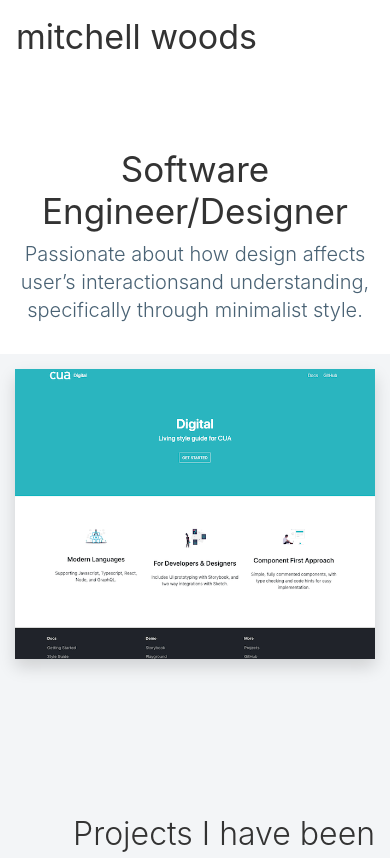
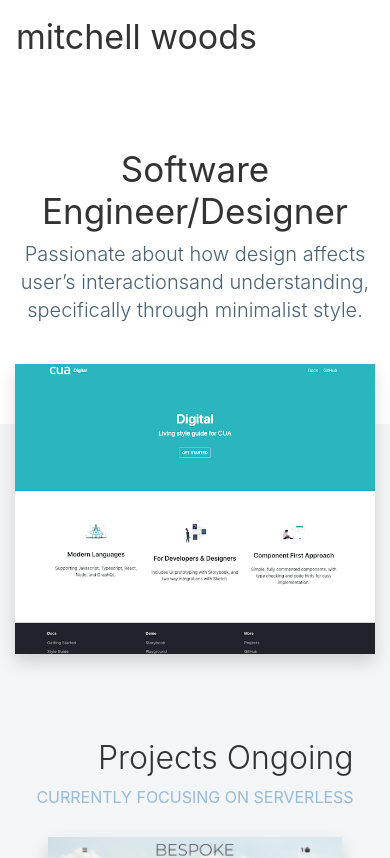
Before and after one commit to mmwoods/Portfolio, a React (Create React App) app: page / in a window 390 px wide. Shown: the top 858 px of the page. Built offline with nearby package versions, Linux system fonts and the light colour scheme.

Commit message:
fix: mobile overlap issue

```diff
--- a/src/components/home/introduction/introduction.module.css
+++ b/src/components/home/introduction/introduction.module.css
@@ -4,17 +4,17 @@
 }
 
 .background {
-  margin-top: 30px;
+  margin-top: 100px;
   background: #f3f5f7;
 }
 
 .imageWrapper {
-  display: flex;
-  justify-content: center;
+  text-align: center;
   padding: 15px;
 }
 
 .image {
+  margin-top: -75px;
   box-shadow: rgba(0, 0, 0, 0.15) 0px 0.5rem 1rem;
 }
 
--- a/src/components/home/title/title.module.css
+++ b/src/components/home/title/title.module.css
@@ -6,7 +6,7 @@
 }
 
 .container {
-  margin-top: 125px;
+  margin-top: 50px;
   text-align: right;
 }
 
@@ -22,3 +22,9 @@
   font-weight: 400;
   text-transform: uppercase;
 }
+
+@media (min-width: 600px) {
+  .container {
+    margin-top: 125px;
+  }
+}
--- a/src/components/home/title/title.tsx
+++ b/src/components/home/title/title.tsx
@@ -5,8 +5,8 @@ import css from "./title.module.css";
 export const Title = () => (
   <div className={css.wrapper}>
     <div className={css.container}>
-      <h1 className={css.title}>Projects I have been working on</h1>
-      <p className={css.subtitle}>Currently focusing on Serverless/DynamoDB</p>
+      <h1 className={css.title}>Projects Ongoing</h1>
+      <p className={css.subtitle}>Currently focusing on Serverless</p>
     </div>
   </div>
 );
```
